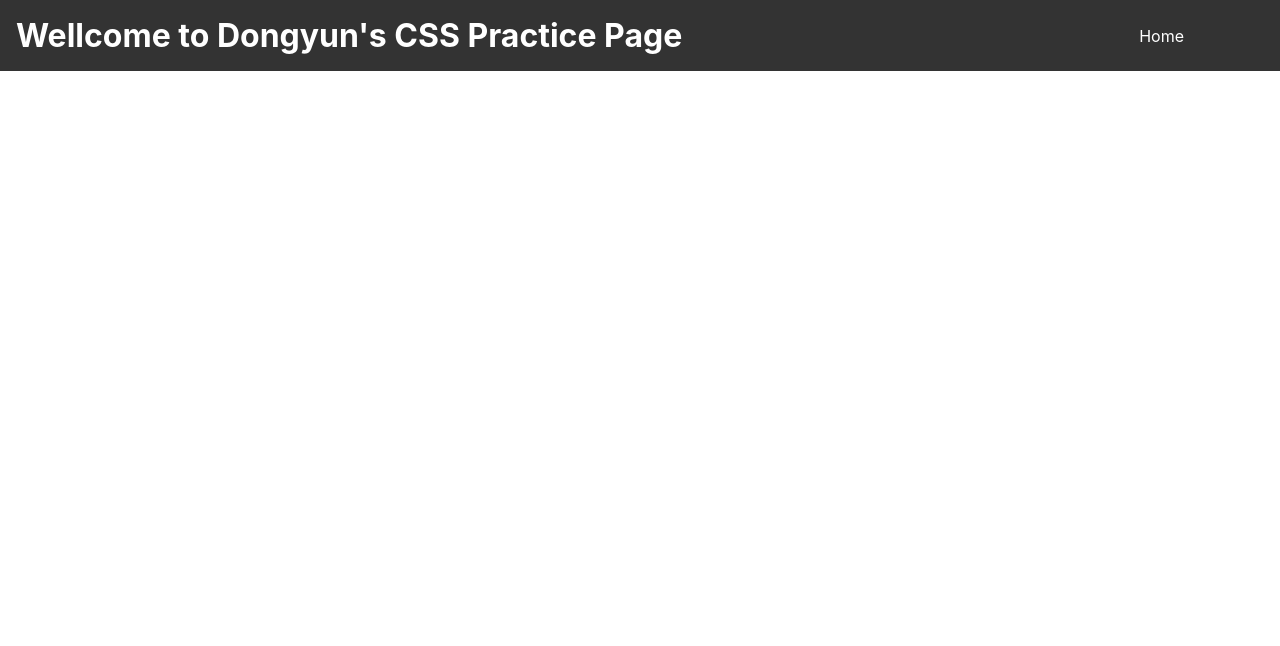
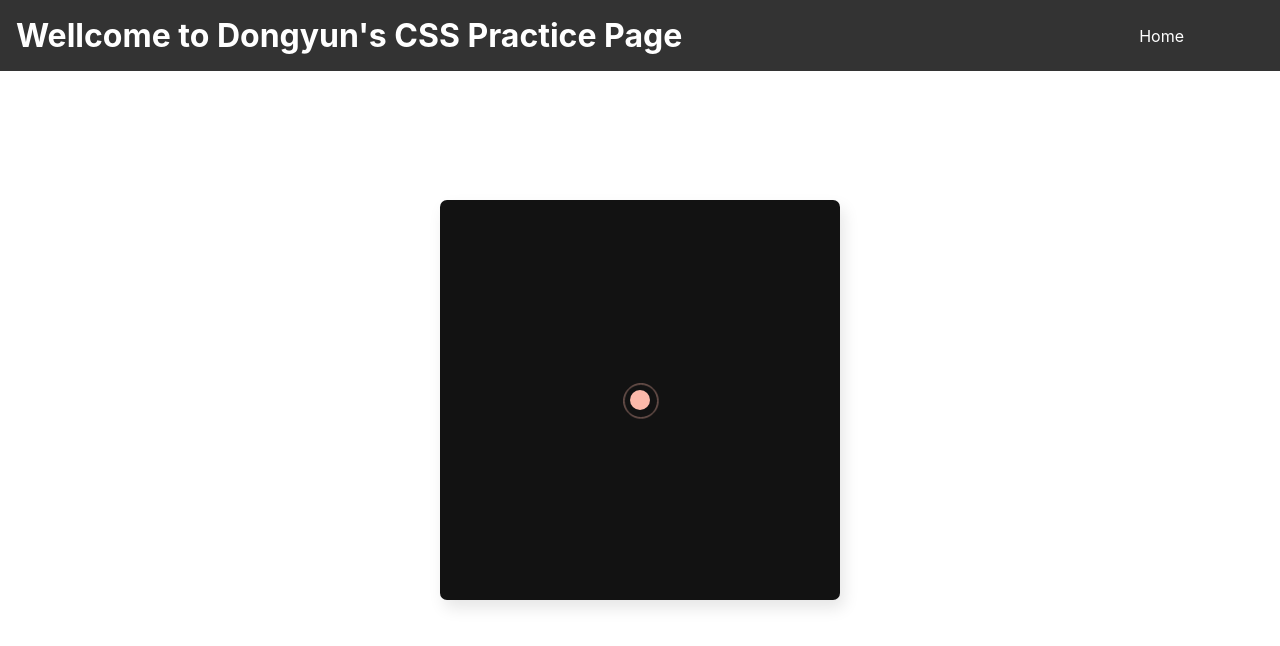
Before and after one commit to dongyunkim96/CSS-Experience, a React (Create React App) app in the folder my-app/: page /49 in a window 1280 px wide. Shown: the top 646 px of the page. Built offline with nearby package versions, Linux system fonts and the light colour scheme.

Commit message:
~50 done

```diff
--- a/my-app/src/App.js
+++ b/my-app/src/App.js
@@ -51,6 +51,8 @@ import Page45 from './pages/45/Page45';
 import Page46 from './pages/46/Page46';
 import Page47 from './pages/47/Page47';
 import Page48 from './pages/48/Page48';
+import Page49 from './pages/49/Page49';
+import Page50 from './pages/50/Page50';
 
 function App() {
   return (
@@ -106,6 +108,8 @@ function App() {
         <Route path='/46' element={<Page46 />} />
         <Route path='/47' element={<Page47 />} />
         <Route path='/48' element={<Page48 />} />
+        <Route path='/49' element={<Page49 />} />
+        <Route path='/50' element={<Page50 />} />
       </Routes>
     </AppContainer>
   );
--- /dev/null
+++ b/my-app/src/pages/49/Page49.jsx
@@ -0,0 +1,27 @@
+import React, { useState } from "react";
+import { Dot49, Frame49, Pulse49 } from "./Page49.styled";
+
+const Page49 = () => {
+    const [mousePosition, setMousePosition] = useState({ left: '50%', top: '50%' });
+
+    const handleMouseMove = e => {
+        setMousePosition({
+            left: `${e.nativeEvent.offsetX}px`,
+            top: `${e.nativeEvent.offsetY}px`
+        });
+    };
+
+    const handleMouseLeave = () => {
+        setMousePosition({ left: '50%', top: '50%' });
+    };
+
+    return (
+        <Frame49 onMouseMove={handleMouseMove} onMouseLeave={handleMouseLeave}>
+            <Dot49 top={mousePosition.top} left={mousePosition.left}>
+                <Pulse49 />
+            </Dot49>
+        </Frame49>
+    )
+};
+
+export default Page49;
--- /dev/null
+++ b/my-app/src/pages/49/Page49.styled.js
@@ -0,0 +1,56 @@
+import styled, { keyframes } from 'styled-components';
+
+const pulseAnimation = keyframes`
+  from {
+    opacity: 1;
+    border-width: 1px;
+    width: 20px;
+    height: 20px;
+    transform: translate(0px, 0px);
+  }
+  to {
+    opacity: 0;
+    border-width: 4px;
+    width: 60px;
+    height: 60px;
+    transform: translate(-20px, -20px);
+  }
+`;
+
+export const Frame49 = styled.div`
+  position: absolute;
+  top: 50%;
+  left: 50%;
+  width: 400px;
+  height: 400px;
+  transform: translate(-50%, -50%);
+  border-radius: 7px;
+  box-shadow: 4px 8px 16px 0 rgba(0, 0, 0, 0.1);
+  overflow: hidden;
+  background: #121212;
+`;
+
+export const Dot49 = styled.div`
+  pointer-events: none;
+  position: absolute;
+  top: ${props => props.top};
+  left: ${props => props.left};
+  width: 20px;
+  height: 20px;
+  background: #fcb9aa;
+  border-radius: 1000px;
+  transition: all 100ms;
+  transform: translate(-50%, -50%);
+`;
+
+export const Pulse49 = styled.div`
+  position: absolute;
+  top: 0;
+  left: 0;
+  display: block;
+  border: 4px solid #fcb9aa;
+  width: 20px;
+  height: 20px;
+  border-radius: 1000px;
+  animation: ${pulseAnimation} ease-out 1.3s infinite;
+`;
--- /dev/null
+++ b/my-app/src/pages/50/Page50.jsx
@@ -0,0 +1,12 @@
+import React from "react";
+import { Frame50, Egg50 } from "./Page50.styled";
+
+const Page50 = () => {
+    return (
+        <Frame50>
+            <Egg50 />
+        </Frame50>
+    );
+};
+
+export default Page50;
--- /dev/null
+++ b/my-app/src/pages/50/Page50.styled.js
@@ -0,0 +1,68 @@
+import styled, { keyframes } from "styled-components";
+
+export const Frame50 = styled.div`
+  position: absolute;
+  top: 50%;
+  left: 50%;
+  width: 400px;
+  height: 400px;
+  margin-top: -200px;
+  margin-left: -200px;
+  border-radius: 2px;
+  box-shadow: 1px 2px 10px 0px rgba(0, 0, 0, 0.3);
+  overflow: hidden;
+  background: #8e44ad;
+  color: #fff;
+`;
+
+
+const eggAnimation = keyframes`
+  0% {
+    transform: translate3d(0, -350px, 0) scale(.8, 1.2);
+  }
+  25% {
+    transform: translate3d(0, 40px, 0) scale(1.05, .9);
+  }
+  30% {
+    transform: translate3d(0, -20px, 0) scale(.95, 1.02);
+  }
+  35% {
+    transform: translate3d(0, 10px, 0) scale(1.01, .98);
+  }
+  40%, 45% {
+    transform: translate3d(0, 0, 0) scale(1) rotate(0);
+  }
+  50% {
+    transform: translate3d(0, 0, 0) scale(1) rotate(5deg);
+  }
+  55% {
+    transform: translate3d(0, 0, 0) scale(1) rotate(-5deg);
+  }
+  60% {
+    transform: translate3d(0, 0, 0) scale(1) rotate(5deg);
+  }
+  65%, 70% {
+    transform: translate3d(0, 0, 0) scale(1) rotate(0deg);
+  }
+  75% {
+    transform: translate3d(0, 10px, 0) scale(1.01. .98);
+  }
+  80% {
+    transform: translate3d(0, -20px, 0) scale(1.02, .95);
+  }
+  100% {
+    transform: translate3d(0, 350px, 0) scale(.9, 1.1);
+  }
+`;
+
+export const Egg50 = styled.div`
+  position: absolute;
+  width: 100px;
+  height: 130px;
+  top: 135px;
+  left: 150px;
+  background: #fff;
+  border-radius: 50px 50px 50px 50px / 80px 80px 50px 50px;
+  animation: ${eggAnimation} 3s ease-in-out infinite;
+  transform-origin: 50% 80%;
+`;
```
